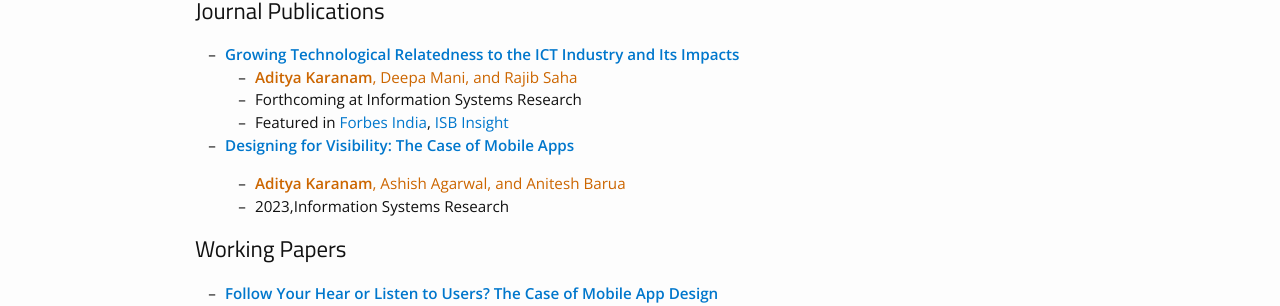
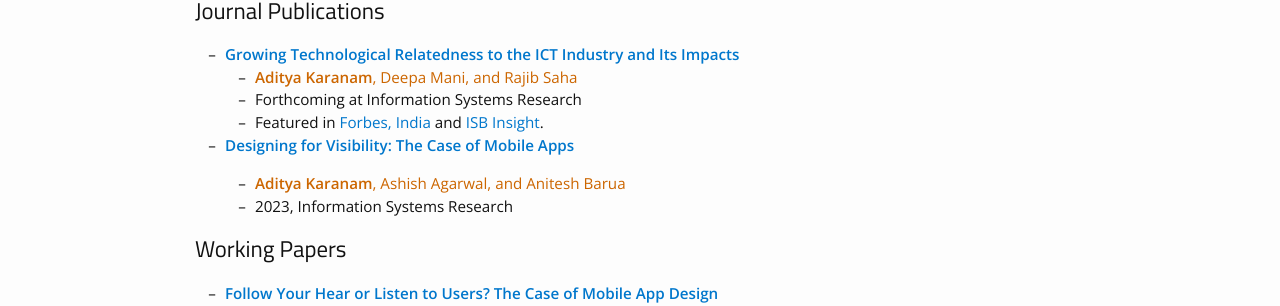
Before and after one commit to askaranam/askaranam.github.io, a Jekyll site: the page built from research.md, in a window 1280 px wide. Shown: the part 267-573 px from the top of the page. Built offline with Jekyll 4.4.1, drawn with Linux system fonts in a browser that asks for light colours; nearby versions of some CDN libraries; some web fonts are replaced.

Commit message:
Update research.md

```diff
--- a/research.md
+++ b/research.md
@@ -18,7 +18,7 @@ Here, you can find materials relevant to my published research and research in p
     <!-- * *Presentations:*  CIST, Nashville, Tensesse, 2016-->
     *  <span style="color: rgb(204,102,0)"><b>Aditya Karanam</b>, Deepa Mani, and Rajib Saha</span> <br/>
     * Forthcoming at Information Systems Research <br/>
-    * Featured in [Forbes India](http://www.forbesindia.com/article/isbinsight/more-bang-for-your-digital-spend-technology-and-rd/49951/1), [ISB Insight](http://isbinsight.isb.edu/the-digital-transformation-of-rd/)
+    * Featured in [Forbes, India](http://www.forbesindia.com/article/isbinsight/more-bang-for-your-digital-spend-technology-and-rd/49951/1) and [ISB Insight](http://isbinsight.isb.edu/the-digital-transformation-of-rd/).
 
 
 
@@ -26,7 +26,7 @@ Here, you can find materials relevant to my published research and research in p
    <!-- * *Presentations:*  WISE, Seoul, 2017; SCECR, Netherlands, 2018; ICIS, SFO, 2018 -->
 
     * <span style="color: rgb(204,102,0)"><b>Aditya Karanam</b>, Ashish Agarwal, and Anitesh Barua</span> <br/>
-    * 2023,Information Systems Research <br/>
+    * 2023, Information Systems Research <br/>
 
 ## Working Papers
 
```
